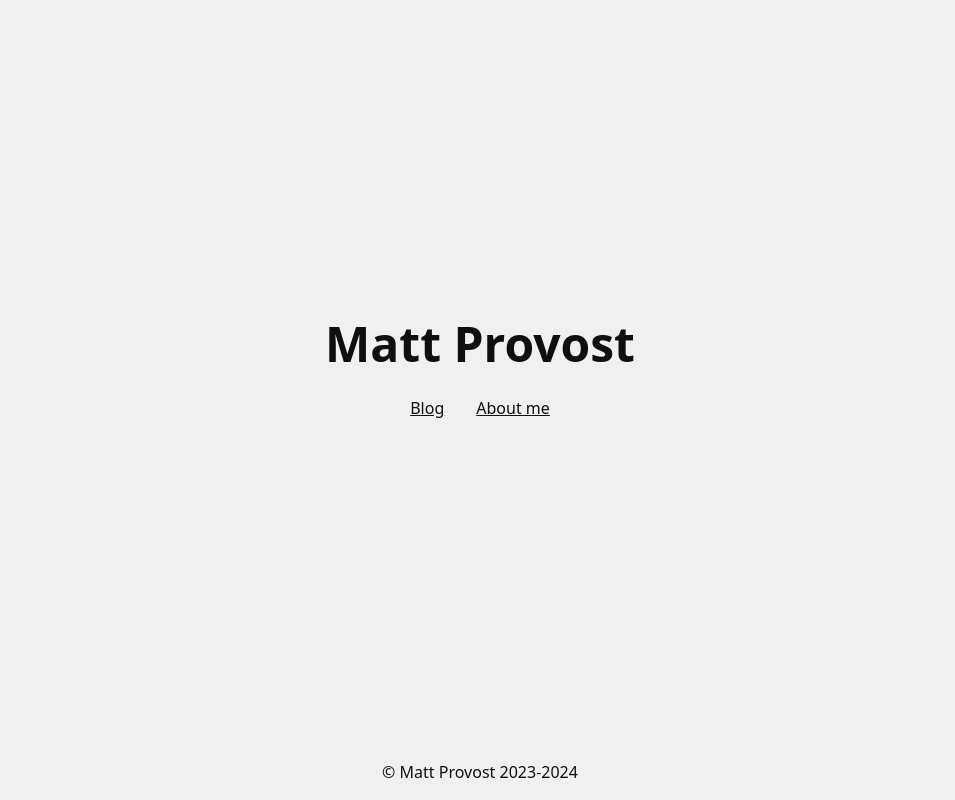
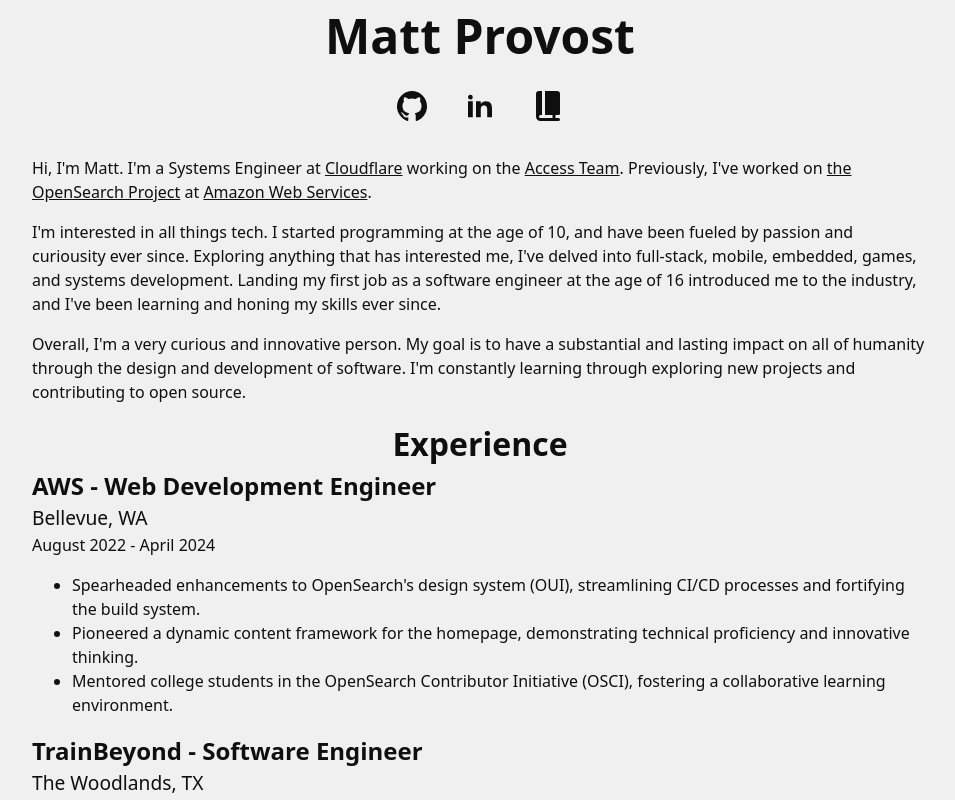
Before and after one commit to BSFishy/portfolio, a SvelteKit app: page / in a window 1280 px wide. Shown: the top 800 px of the page, without its empty margins (160-1115 px from the left). Built offline with nearby package versions, Linux system fonts and the light colour scheme.

Commit message:
feat: redesign home
Signed-off-by: Matt Provost <mattprovost6@gmail.com>

```diff
--- /dev/null
+++ b/src/lib/Experience.svelte
@@ -0,0 +1,52 @@
+<script lang="ts">
+	export let company: string;
+
+	export let title: string;
+
+	export let items: Array<string>;
+
+	export let from: string | undefined = undefined;
+
+	export let to: string | undefined = undefined;
+
+	export let location: string | undefined = undefined;
+</script>
+
+<div class="container">
+	<h3><b>{company}</b> - {title}</h3>
+	{#if location}
+		<span class="location">{location}</span>
+		<br />
+	{/if}
+
+	{#if from}
+		{from} -
+		{#if to}
+			{to}
+		{:else}
+			Present
+		{/if}
+		<br />
+	{/if}
+
+	<ul>
+		{#each items as item}
+			<li>{item}</li>
+		{/each}
+	</ul>
+</div>
+
+<style>
+	.container {
+		width: 100%;
+	}
+
+	h3 {
+		margin: 0;
+		font-size: calc(var(--size) * 1.5);
+	}
+
+	.location {
+		font-size: calc(var(--size) * 1.2);
+	}
+</style>
--- a/src/routes/+page.svelte
+++ b/src/routes/+page.svelte
@@ -1,5 +1,9 @@
 <script>
 	import Centered from '$lib/Centered.svelte';
+	import Github from '$lib/icons/Github.svelte';
+	import LinkedIn from '$lib/icons/LinkedIn.svelte';
+	import Blog from '$lib/icons/Blog.svelte';
+	import Experience from '$lib/Experience.svelte';
 </script>
 
 <svelte:head>
@@ -7,11 +11,70 @@
 	<meta name="description" content="My portfolio and blog" />
 </svelte:head>
 
-<Centered hasHeader={false}>
+<Centered hasHeader={false} restrictWidth={true} fullWidth={true}>
 	<h1>Matt Provost</h1>
+	<div class="items">
+		<a href="https://github.com/BSFishy" target="_blank"> <Github size={1.5} /></a>
+		<a href="https://www.linkedin.com/in/matt-provost/" target="_blank"><LinkedIn size={1.5} /></a>
+		<a href="/blog/"><Blog size={1.5} /></a>
+	</div>
 	<div>
-		<a href="/blog">Blog</a>
-		<a href="/about">About me</a>
+		<p>
+			Hi, I'm Matt. I'm a Systems Engineer at <a href="https://www.cloudflare.com/">Cloudflare</a>
+			working on the
+			<a href="https://www.cloudflare.com/zero-trust/products/access/">Access Team</a>. Previously,
+			I've worked on <a href="https://opensearch.org/">the OpenSearch Project</a> at
+			<a href="https://aws.amazon.com/">Amazon Web Services</a>.
+		</p>
+		<p>
+			I'm interested in all things tech. I started programming at the age of 10, and have been
+			fueled by passion and curiousity ever since. Exploring anything that has interested me, I've
+			delved into full-stack, mobile, embedded, games, and systems development. Landing my first job
+			as a software engineer at the age of 16 introduced me to the industry, and I've been learning
+			and honing my skills ever since.
+		</p>
+		<p>
+			Overall, I'm a very curious and innovative person. My goal is to have a substantial and
+			lasting impact on all of humanity through the design and development of software. I'm
+			constantly learning through exploring new projects and contributing to open source.
+		</p>
+	</div>
+	<h2>Experience</h2>
+	<div class="full">
+		<Experience
+			company="AWS"
+			title="Web Development Engineer"
+			from="August 2022"
+			to="April 2024"
+			location="Bellevue, WA"
+			items={[
+				"Spearheaded enhancements to OpenSearch's design system (OUI), streamlining CI/CD processes and fortifying the build system.",
+				'Pioneered a dynamic content framework for the homepage, demonstrating technical proficiency and innovative thinking.',
+				'Mentored college students in the OpenSearch Contributor Initiative (OSCI), fostering a collaborative learning environment.'
+			]}
+		/>
+		<Experience
+			company="TrainBeyond"
+			title="Software Engineer"
+			from="May 2022"
+			to="July 2022"
+			location="The Woodlands, TX"
+			items={[
+				'Engineered dynamically loaded content functionality, enabling seamless downloading and local execution of remote code.',
+				'Implemented a Lua runtime for dynamic scripting of NPC features, enhancing interactivity within the training platform.'
+			]}
+		/>
+		<Experience
+			company="WebCreek"
+			title="Software Engineer"
+			from="March 2019"
+			to="May 2022"
+			location="The Woodlands, TX"
+			items={[
+				'Revitalized the iOS app "Voyager," overhauling core libraries and functionalities in Swift for improved ergonomics.',
+				"Optimized TrainBeyond's interactive training software for iOS devices, ensuring smooth performance on resource-constrained devices."
+			]}
+		/>
 	</div>
 </Centered>
 
@@ -21,14 +84,23 @@
 		font-size: calc(var(--size) * 3);
 	}
 
-	div {
+	h2 {
+		margin: 0;
+		font-size: calc(var(--size) * 2);
+	}
+
+	.items {
 		display: flex;
 		flex-direction: row;
 		align-items: center;
 		justify-content: center;
 	}
 
-	a {
+	.items > a {
 		margin: var(--size);
 	}
+
+	.full {
+		width: 100%;
+	}
 </style>
```
